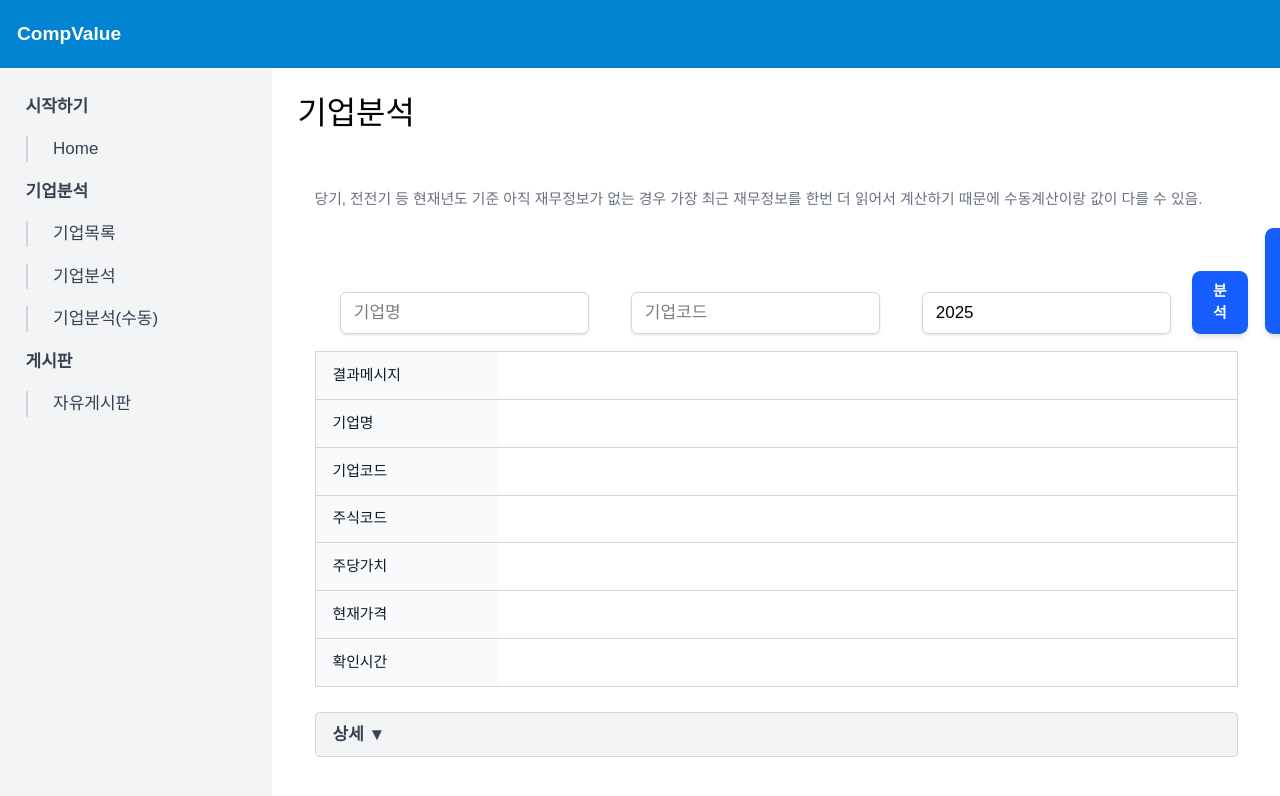
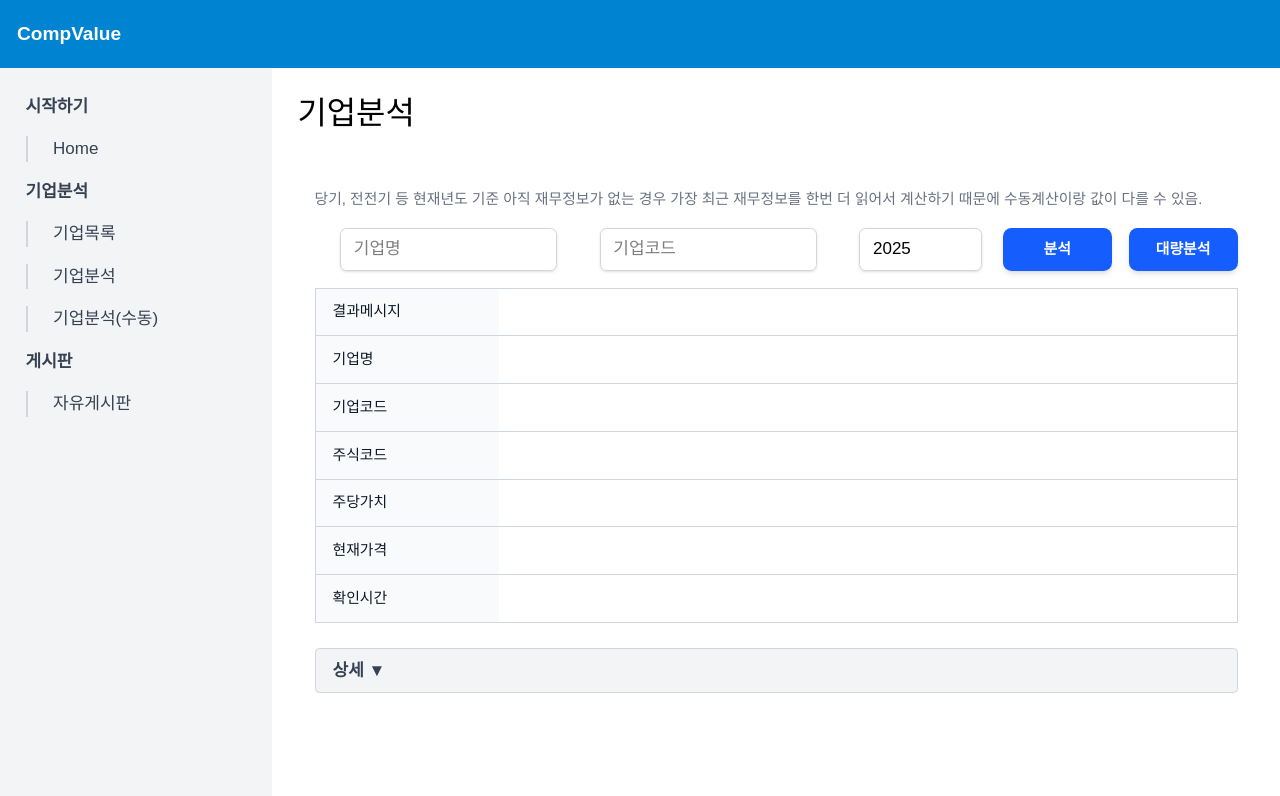
Before and after one commit to gnsgmlckdgk/comp-value-admin-v2, a React (Vite) app: page /compvalue in a window 1280 px wide. Shown: the top 796 px of the page. Built offline with nearby package versions, Linux system fonts and the light colour scheme; a web font is replaced by a local one; what ag-grid-community would draw is missing.

Commit message:
기업분석 페이지 화면 짤리는거 수정

```diff
--- a/src/pages/trade/CompValue.jsx
+++ b/src/pages/trade/CompValue.jsx
@@ -44,7 +44,7 @@ const CompValue = () => {
     return (
         <>
             <h1 className='md:text-3xl text-xl mb-5'>기업분석</h1>
-            <div className="max-w-6xl mx-auto px-4 py-8">
+            <div className="px-4 py-8">
 
                 <Loading show={isLoading} />
                 {isPopup && (
@@ -59,9 +59,9 @@ const CompValue = () => {
                             수동계산이랑 값이 다를 수 있음.</p>
                     </div>
                     {/* 입력란 */}
-                    <div className="flex flex-col md:flex-row md:items-end gap-y-2 md:gap-x-4 mb-4">
-                        <Input id="compName" placeholder='기업명' value={compName} onEnter={fetchData} onChange={(e) => setCompName(e.target.value)} />
-                        <Input id="compCode" placeholder='기업코드' value={compCode} onEnter={fetchData} onChange={(e) => setCompCode(e.target.value)} />
+                    <div className="flex flex-col md:flex-row md:items-end gap-y-2 md:gap-x-4 mb-4 flex-wrap min-w-0">
+                        <Input id="compName" placeholder='기업명' value={compName} onEnter={fetchData} onChange={(e) => setCompName(e.target.value)} className="min-w-0 flex-[2]" />
+                        <Input id="compCode" placeholder='기업코드' value={compCode} onEnter={fetchData} onChange={(e) => setCompCode(e.target.value)} className="min-w-0 flex-[2]" />
                         <Input
                             id="baseDt"
                             placeholder="기준년도"
@@ -71,9 +71,10 @@ const CompValue = () => {
                                 const numeric = e.target.value.replace(/[^0-9]/g, '');
                                 setBaseYear(numeric.slice(0, 4));
                             }}
+                            className="min-w-0 flex-1"
                         />
-                        <Button children='분석' variant='primary' onClick={fetchData} className='ml-1' />
-                        <Button children='대량분석' variant='primary' onClick={() => setIsPopup(true)} />
+                        <Button children='분석' variant='primary' onClick={fetchData} className='ml-1 min-w-0 flex-[0.7]' />
+                        <Button children='대량분석' variant='primary' onClick={() => setIsPopup(true)} className="min-w-0 flex-[0.7]" />
                     </div>
                 </div>
 
```
